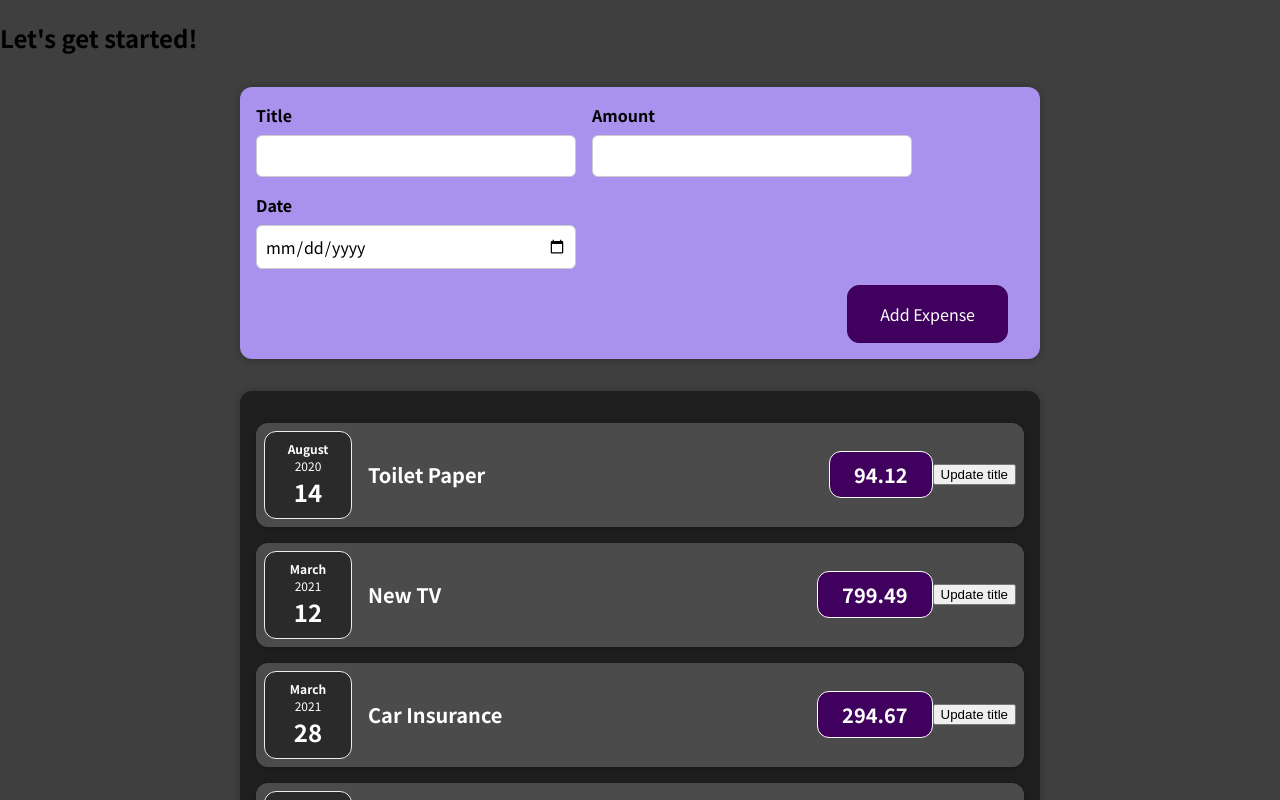
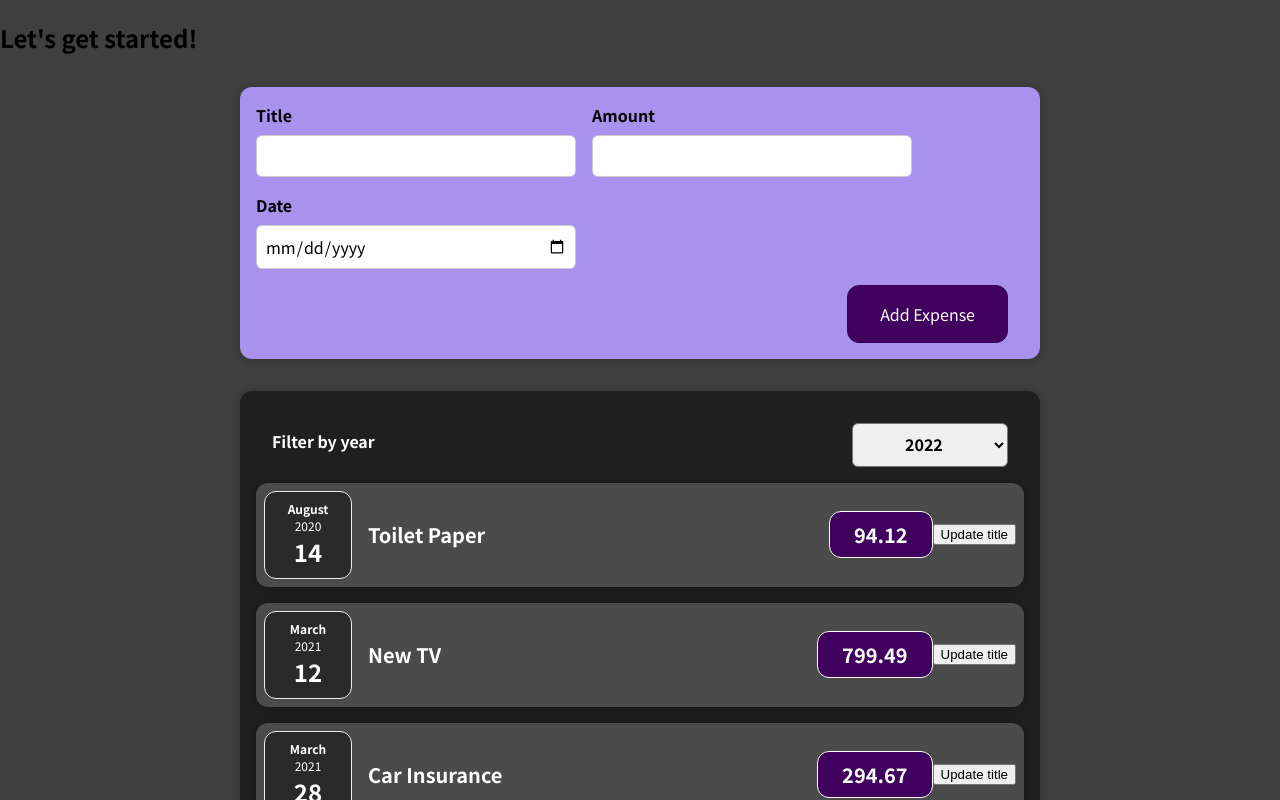
Before and after one commit to istewart22/ReactStuff, a React (Create React App) app: page / in a window 1280 px wide. Shown: the top 800 px of the page. Built offline with nearby package versions, Linux system fonts and the light colour scheme.

Commit message:
Add Expenses filter component

```diff
--- a/src/components/Expenses/Expenses.js
+++ b/src/components/Expenses/Expenses.js
@@ -1,11 +1,22 @@
 import './Expenses.css';
 import ExpenseItem from './ExpenseItem';
 import Card from '../UI/Card';
+import ExpensesFilter from './ExpensesFilter';
+import { useState } from 'react';
 
 const Expenses = (props) => {
   const { expenses } = props;
+
+  const [filteredYear, setFilteredYear] = useState('');
+
+  const filterChangeHandler = (selectedYear) => {
+    setFilteredYear(selectedYear);
+    console.log(selectedYear);
+  };
+
   return (
     <Card className='expenses'>
+      <ExpensesFilter onChangeFilter={filterChangeHandler} />
       <ExpenseItem
         expenseDate={expenses[0].date}
         expenseTitle={expenses[0].title}
--- /dev/null
+++ b/src/components/Expenses/ExpensesFilter.css
@@ -0,0 +1,24 @@
+.expenses-filter {
+  color: white;
+  padding: 0 1rem;
+}
+
+.expenses-filter__control {
+  display: flex;
+  width: 100%;
+  align-items: center;
+  justify-content: space-between;
+  margin: 1rem 0;
+}
+
+.expenses-filter label {
+  font-weight: bold;
+  margin-bottom: 0.5rem;
+}
+
+.expenses-filter select {
+  font: inherit;
+  padding: 0.5rem 3rem;
+  font-weight: bold;
+  border-radius: 6px;
+}
--- /dev/null
+++ b/src/components/Expenses/ExpensesFilter.js
@@ -0,0 +1,26 @@
+import React from 'react';
+import './ExpensesFilter.css';
+
+const ExpensesFilter = (props) => {
+  const { onChangeFilter } = props;
+
+  const dropdownChangeHandler = (event) => {
+    onChangeFilter(event.target.value);
+  };
+
+  return (
+    <div className='expenses-filter'>
+      <div className='expenses-filter__control'>
+        <label>Filter by year</label>
+        <select onChange={dropdownChangeHandler}>
+          <option value='2022'>2022</option>
+          <option value='2021'>2021</option>
+          <option value='2020'>2020</option>
+          <option value='2019'>2019</option>
+        </select>
+      </div>
+    </div>
+  );
+};
+
+export default ExpensesFilter;
```
